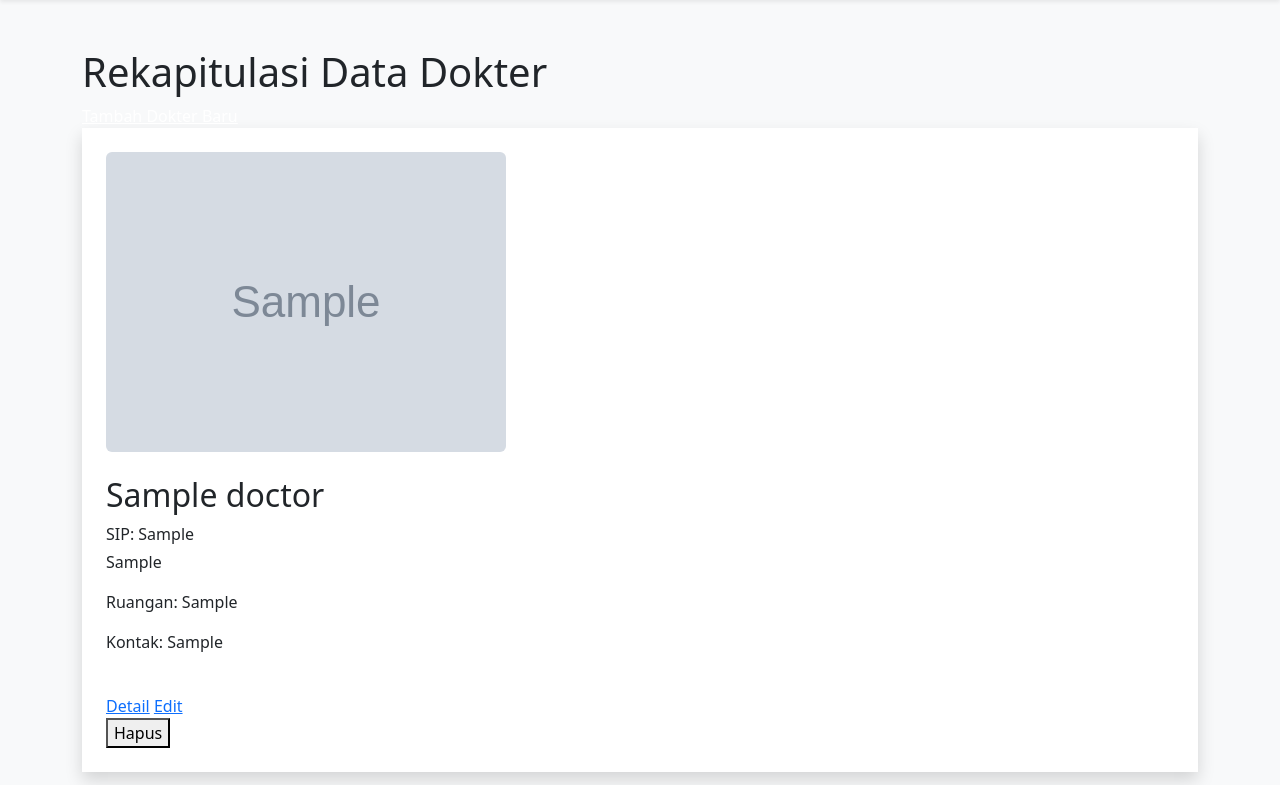
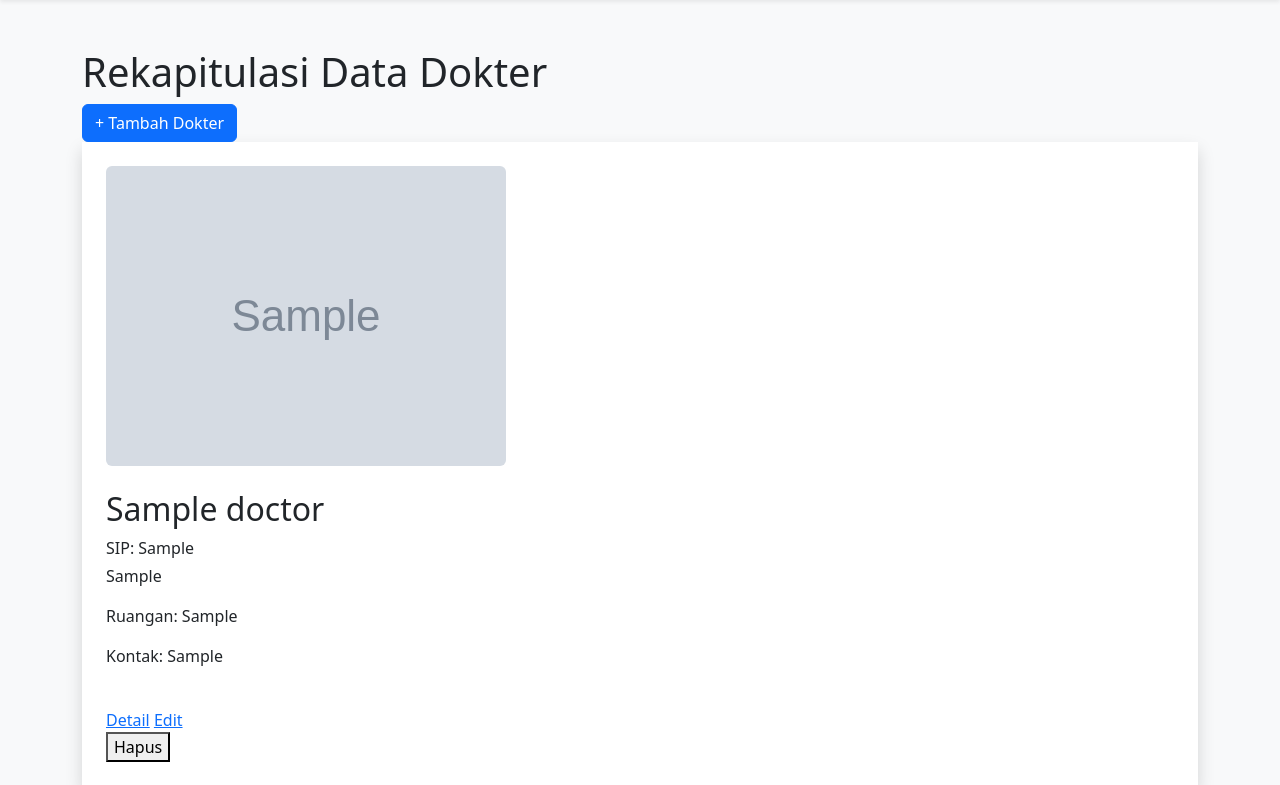
Before and after one commit to PAW-Ganjil-2627-SI/49-08_Tim_2_KlinikRawatJalan, a Laravel app: page /dokters in a window 1280 px wide. Shown: the part 56-841 px from the top of the page. Run offline with Laravel 12, Linux system fonts and the light colour scheme; a user stored in the database is signed in; data comes from the database, SQL or seed files in the repository; tables that the repository leaves empty hold one stand-in row (values such as "Sample post"); grey boxes marked "Sample" are stand-in pictures.

Commit message:
fix(dokter):  perbaiki kondisi role admin pada view index

```diff
--- a/resources/views/doctors/index.blade.php
+++ b/resources/views/doctors/index.blade.php
@@ -5,8 +5,8 @@
 <div class="flex justify-between items-center mb-6">
     <h1 class="text-3xl font-semibold">Rekapitulasi Data Dokter</h1>
 
-    @if (auth()->user()->role === 'admin')
-        <a href="{{ route('doctors.create') }}" class="bg-emerald-700 text-white py-2 px-6 rounded-full hover:bg-emerald-800">Tambah Dokter Baru</a>
+    @if (strtolower(auth()->user()->role ?? '') === 'admin')
+    <a href="{{ route('doctors.create') }}" class="btn btn-primary">+ Tambah Dokter</a>
     @endif
 </div>
 
```
